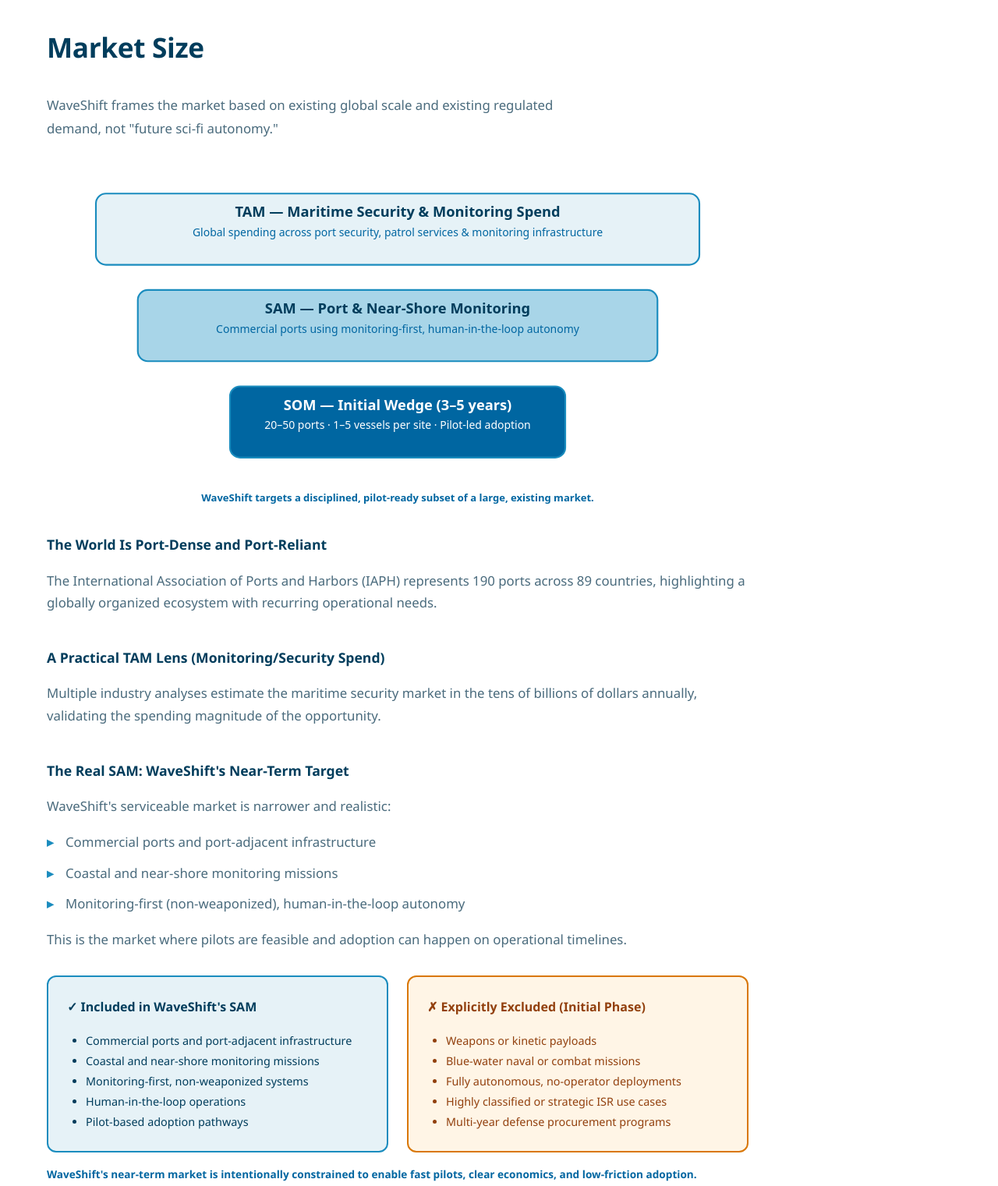
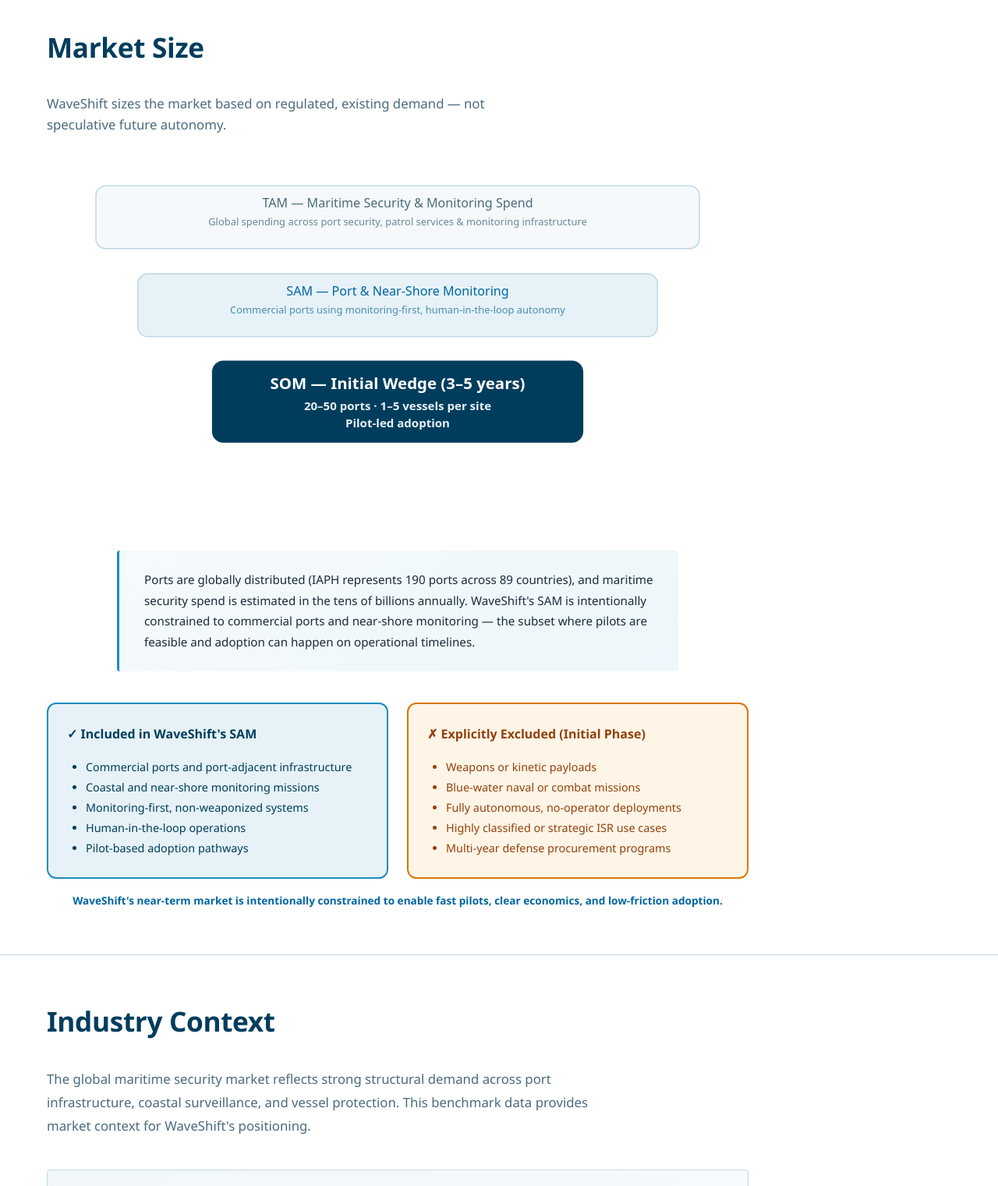
Before and after one commit to libasnyder17/WaveShift-PitchDeck, a plain HTML site: page market.html in a window 1280 px wide. Shown: the part 4980-6501 px from the top of the page at 78% size. Drawn offline with Linux system fonts and the light colour scheme.

Commit message:
Restructure Market Size section with SOM-focused hierarchy
- Visually demote TAM/SAM: lighter backgrounds, thinner borders, smaller text
- Elevate SOM: darker fill, stronger border, larger text, slightly wider
- Consolidate three explanatory subsections into one supporting paragraph
- Move Included/Excluded scope grid up as final visual element
- Add framing line under headline, left-aligned
- Final statement as mic drop close
- Remove essay-like subsection structure for cleaner flow

```diff
--- a/market.html
+++ b/market.html
@@ -239,69 +239,54 @@
         </section>
 
         <!-- MARKET SIZE -->
-        <section class="content-section">
+        <section class="content-section market-size-section">
             <div class="container">
                 <h2 class="section-headline">Market Size</h2>
+                <p class="market-size-framing">WaveShift sizes the market based on regulated, existing demand — not speculative future autonomy.</p>
+
                 <div class="section-content">
-                    <p>WaveShift frames the market based on existing global scale and existing regulated demand, not "future sci-fi autonomy."</p>
-
                     <!-- TAM SAM SOM Funnel -->
-                    <div style="max-width:900px;margin:36px auto;padding:0 20px;">
+                    <div class="tam-sam-som-container">
                         <svg viewBox="0 0 800 420" width="100%" height="auto" role="img" aria-label="TAM SAM SOM funnel">
                             <defs>
                                 <style>
-                                    .funnel-label { font: 700 17px system-ui, -apple-system, Segoe UI, Roboto, Arial; fill:#003d5c; }
-                                    .funnel-sub { font: 500 13px system-ui, -apple-system, Segoe UI, Roboto, Arial; fill:#0066a1; }
-                                    .funnel-box { stroke:#1a8cbe; stroke-width:2; rx:12; }
+                                    .tam-label { font: 500 15px system-ui, -apple-system, Segoe UI, Roboto, Arial; fill:#4a6b7d; }
+                                    .tam-sub { font: 400 12px system-ui, -apple-system, Segoe UI, Roboto, Arial; fill:#6b8899; }
+                                    .sam-label { font: 500 15px system-ui, -apple-system, Segoe UI, Roboto, Arial; fill:#0066a1; }
+                                    .sam-sub { font: 400 12px system-ui, -apple-system, Segoe UI, Roboto, Arial; fill:#4a8db3; }
+                                    .som-label { font: 700 19px system-ui, -apple-system, Segoe UI, Roboto, Arial; fill:white; }
+                                    .som-sub { font: 600 14px system-ui, -apple-system, Segoe UI, Roboto, Arial; fill:#e6f2f7; }
+                                    .funnel-box-light { stroke:#c0d9e8; stroke-width:1.5; rx:12; }
+                                    .funnel-box-strong { stroke:#003d5c; stroke-width:3; rx:12; }
                                 </style>
                             </defs>
 
                             <!-- TAM -->
-                            <rect x="40" y="30" width="720" height="85" class="funnel-box" fill="#e6f2f7"/>
-                            <text x="400" y="58" text-anchor="middle" class="funnel-label">TAM — Maritime Security &amp; Monitoring Spend</text>
-                            <text x="400" y="81" text-anchor="middle" class="funnel-sub">Global spending across port security, patrol services &amp; monitoring infrastructure</text>
+                            <rect x="40" y="30" width="720" height="75" class="funnel-box-light" fill="#f5f9fb"/>
+                            <text x="400" y="56" text-anchor="middle" class="tam-label">TAM — Maritime Security &amp; Monitoring Spend</text>
+                            <text x="400" y="77" text-anchor="middle" class="tam-sub">Global spending across port security, patrol services &amp; monitoring infrastructure</text>
 
                             <!-- Divider gap -->
                             <!-- SAM -->
-                            <rect x="90" y="145" width="620" height="85" class="funnel-box" fill="#a8d5e8"/>
-                            <text x="400" y="173" text-anchor="middle" class="funnel-label">SAM — Port &amp; Near-Shore Monitoring</text>
-                            <text x="400" y="196" text-anchor="middle" class="funnel-sub">Commercial ports using monitoring-first, human-in-the-loop autonomy</text>
+                            <rect x="90" y="135" width="620" height="75" class="funnel-box-light" fill="#e6f2f7"/>
+                            <text x="400" y="161" text-anchor="middle" class="sam-label">SAM — Port &amp; Near-Shore Monitoring</text>
+                            <text x="400" y="182" text-anchor="middle" class="sam-sub">Commercial ports using monitoring-first, human-in-the-loop autonomy</text>
 
                             <!-- Divider gap -->
                             <!-- SOM -->
-                            <rect x="200" y="260" width="400" height="85" class="funnel-box" fill="#0066a1"/>
-                            <text x="400" y="288" text-anchor="middle" style="font: 700 17px system-ui, -apple-system, Segoe UI, Roboto, Arial; fill:white;">SOM — Initial Wedge (3–5 years)</text>
-                            <text x="400" y="311" text-anchor="middle" style="font: 500 13px system-ui, -apple-system, Segoe UI, Roboto, Arial; fill:white;">20–50 ports · 1–5 vessels per site · Pilot-led adoption</text>
+                            <rect x="180" y="240" width="440" height="95" class="funnel-box-strong" fill="#003d5c"/>
+                            <text x="400" y="273" text-anchor="middle" class="som-label">SOM — Initial Wedge (3–5 years)</text>
+                            <text x="400" y="298" text-anchor="middle" class="som-sub">20–50 ports · 1–5 vessels per site</text>
+                            <text x="400" y="318" text-anchor="middle" class="som-sub">Pilot-led adoption</text>
                         </svg>
-
-                        <div class="funnel-caption" style="text-align:center;color:#0066a1;font:500 13px system-ui, -apple-system, Segoe UI, Roboto, Arial;">
-                            <strong>WaveShift targets a disciplined, pilot-ready subset of a large, existing market.</strong>
-                        </div>
                     </div>
 
-                    <div class="subsection">
-                        <h3 class="subsection-title">The World Is Port-Dense and Port-Reliant</h3>
-                        <p>The International Association of Ports and Harbors (IAPH) represents 190 ports across 89 countries, highlighting a globally organized ecosystem with recurring operational needs.</p>
+                    <div class="market-size-support">
+                        <p>Ports are globally distributed (IAPH represents 190 ports across 89 countries), and maritime security spend is estimated in the tens of billions annually. WaveShift's SAM is intentionally constrained to commercial ports and near-shore monitoring — the subset where pilots are feasible and adoption can happen on operational timelines.</p>
                     </div>
-
-                    <div class="subsection">
-                        <h3 class="subsection-title">A Practical TAM Lens (Monitoring/Security Spend)</h3>
-                        <p>Multiple industry analyses estimate the maritime security market in the tens of billions of dollars annually, validating the spending magnitude of the opportunity.</p>
-                    </div>
-
-                    <div class="subsection">
-                        <h3 class="subsection-title">The Real SAM: WaveShift's Near-Term Target</h3>
-                        <p>WaveShift's serviceable market is narrower and realistic:</p>
-                        <ul class="sam-list">
-                            <li>Commercial ports and port-adjacent infrastructure</li>
-                            <li>Coastal and near-shore monitoring missions</li>
-                            <li>Monitoring-first (non-weaponized), human-in-the-loop autonomy</li>
-                        </ul>
-                        <p>This is the market where pilots are feasible and adoption can happen on operational timelines.</p>
 
                     <!-- SAM Scope Box -->
                     <div class="sam-scope-grid">
-
                         <!-- Included -->
                         <div class="sam-scope-included">
                             <div class="sam-scope-header">
@@ -329,12 +314,10 @@
                                 <li>Multi-year defense procurement programs</li>
                             </ul>
                         </div>
-
                     </div>
 
-                        <div class="sam-scope-note">
+                    <div class="sam-scope-note market-size-close">
                         <strong>WaveShift's near-term market is intentionally constrained to enable fast pilots, clear economics, and low-friction adoption.</strong>
-                        </div>
                     </div>
                 </div>
             </div>
--- a/styles.css
+++ b/styles.css
@@ -2552,6 +2552,48 @@
     margin-bottom: 0.6rem;
 }
 
+/* Market Size Section - Redesigned */
+.market-size-section {
+    padding: 2.5rem 0 3.5rem 0;
+}
+
+.market-size-framing {
+    text-align: left;
+    font-size: 1.05rem;
+    color: var(--text-light);
+    margin: 0.5rem 0 2rem 0;
+    max-width: 65ch;
+}
+
+.tam-sam-som-container {
+    max-width: 900px;
+    margin: 0 auto 2rem auto;
+    padding: 0 20px;
+}
+
+.market-size-support {
+    background: linear-gradient(135deg, rgba(230, 242, 247, 0.4) 0%, rgba(168, 213, 232, 0.2) 100%);
+    border-left: 3px solid var(--accent-blue);
+    padding: 1.5rem 2rem;
+    border-radius: 4px;
+    max-width: 75ch;
+    margin: 2.5rem auto;
+}
+
+.market-size-support p {
+    font-size: 0.95rem;
+    line-height: 1.75;
+    color: var(--text-dark);
+    margin: 0;
+}
+
+.market-size-close {
+    text-align: center;
+    margin-top: 2rem;
+    font-size: 1.05rem;
+    color: var(--primary-dark);
+}
+
 /* SAM Scope Grid */
 .sam-scope-grid {
     display: grid;
```
Lines whose indentation alone changed are shown as unchanged.
